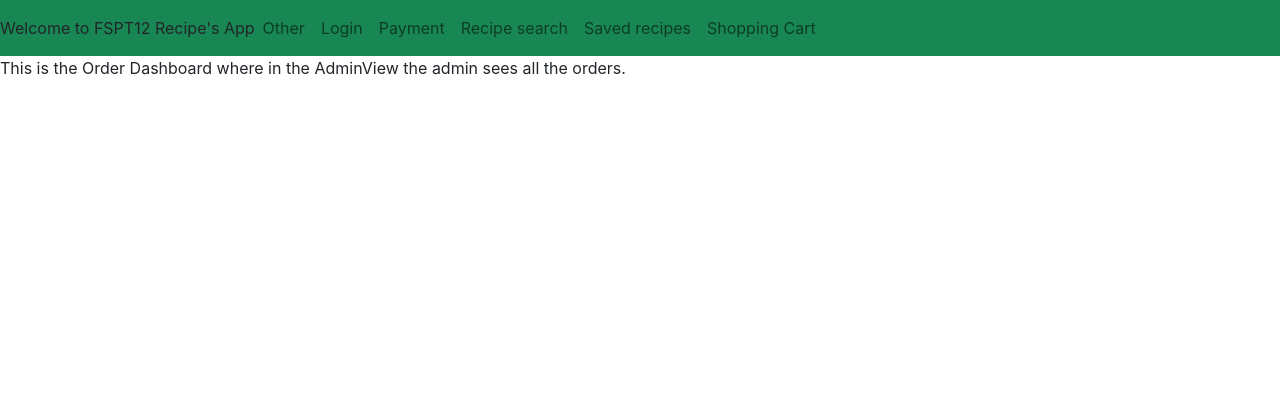
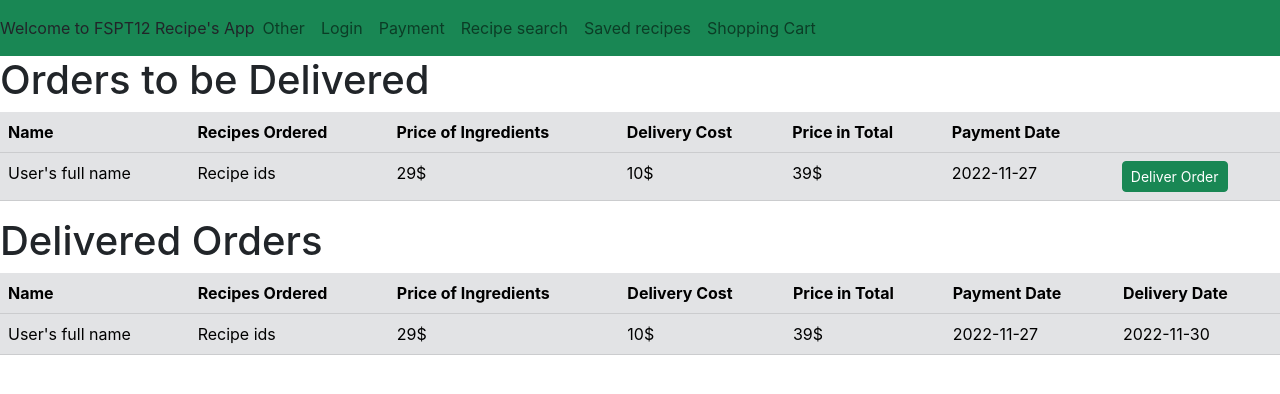
Before and after one commit to CodeOp-tech/FSPT12-final-project, a React (Create React App) app in the folder client/: page /ordersdash in a window 1280 px wide. Shown: the top 394 px of the page. Built offline with nearby package versions, Linux system fonts and the light colour scheme; no server answers.

Commit message:
payment successful and ordersdash with hardcoded data

```diff
--- a/client/src/App.css
+++ b/client/src/App.css
@@ -3,3 +3,7 @@
     width:100%;
     justify-content: center;
 }
+
+.list-group{
+    width:30%;
+}
--- a/client/src/App.js
+++ b/client/src/App.js
@@ -11,6 +11,9 @@ import Recipeinfo from "./components/Recipeinfo";
 import Profile from "./components/Profile";
 import OrdersDashA from "./components/OrdersDashA";
 import SavedRecipes from "./components/SavedRecipes";
+import PaymentSuccess from "./components/PaymentSuccess";
+import { ToastContainer, toast } from 'react-toastify';
+import 'react-toastify/dist/ReactToastify.css';
 
 function App() {
   return (
@@ -41,6 +44,7 @@ function App() {
         <Route path="recipeinfo/:id" element={<Recipeinfo />} />
         <Route path="profile" element={<Profile />} />
         <Route path="ordersdash" element={<OrdersDashA />} />
+        <Route path="payment-successful" element={<PaymentSuccess />} />
       </Routes>
     </div>
   );
--- a/client/src/components/OrdersDashA.js
+++ b/client/src/components/OrdersDashA.js
@@ -1,7 +1,82 @@
-import React from 'react'
+import React from "react";
 
 export default function OrderDashA() {
+  //visible for the admin only
+
+  /*data structure:
+  `orders`(
+    `id` INT UNSIGNED NOT NULL AUTO_INCREMENT,
+    `order_cost` DECIMAL(8, 2) NOT NULL,
+    `delivery_cost` DECIMAL(8, 2) NOT NULL,
+    `user_id` INT NOT NULL,
+    `payment_date` DATETIME NOT NULL,
+    `delivery_status` TINYINT(1) NOT NULL,
+    `recipe_ids` VARCHAR(255) NOT NULL,
+    PRIMARY KEY(id)
+);*/
+
   return (
-    <div>This is the Order Dashboard where in the AdminView the admin sees all the orders.</div>
-  )
+    <div>
+      <h1 className="ml-2">Orders to be Delivered</h1>
+      <table className="table table-hover table-secondary">
+        <thead>
+          <tr>
+            {/* <th scope="col">Delete</th> */}
+            <th scope="col">Name</th>
+            <th scope="col">Recipes Ordered</th>
+            <th scope="col">Price of Ingredients</th>
+            <th scope="col">Delivery Cost</th>
+            <th scope="col">Price in Total</th>
+            <th scope="col">Payment Date</th>
+            <th scope="col"></th>
+          </tr>
+        </thead>
+        <tbody>
+          <tr>
+            <td>User's full name</td>
+            <td>Recipe ids</td>
+            <td>29$</td>
+            <td>10$</td>
+            <td>39$</td>
+            <td>2022-11-27</td>
+            <td>
+              <button
+                className="btn btn-success btn-sm"
+                /* onClick={() => taskInvoiced(task.id)} */
+              >
+                Deliver Order
+              </button>
+            </td>
+          </tr>
+        </tbody>
+      </table>
+
+      <h1 className="ml-2">Delivered Orders</h1>
+      <table className="table table-hover table-secondary">
+        <thead>
+          <tr>
+            {/* <th scope="col">Delete</th> */}
+            <th scope="col">Name</th>
+            <th scope="col">Recipes Ordered</th>
+            <th scope="col">Price of Ingredients</th>
+            <th scope="col">Delivery Cost</th>
+            <th scope="col">Price in Total</th>
+            <th scope="col">Payment Date</th>
+            <th scope="col">Delivery Date</th>
+          </tr>
+        </thead>
+        <tbody>
+          <tr>
+            <td>User's full name</td>
+            <td>Recipe ids</td>
+            <td>29$</td>
+            <td>10$</td>
+            <td>39$</td>
+            <td>2022-11-27</td>
+            <td>2022-11-30</td>
+          </tr>
+        </tbody>
+      </table>
+    </div>
+  );
 }
--- a/client/src/components/PaymentA.js
+++ b/client/src/components/PaymentA.js
@@ -1,51 +1,61 @@
-import axios from 'axios';
-import React, { useState } from 'react'
-import StripeCheckout from 'react-stripe-checkout'
-//for displaying a notification about the payment
-import { ToastContainer, toast } from 'react-toastify';
-import 'react-toastify/dist/ReactToastify.css';
+import axios from "axios";
+import React, { useState } from "react";
+import StripeCheckout from "react-stripe-checkout";
+import {Routes, Route, useNavigate} from 'react-router-dom';
 
 export default function PaymentA() {
+  //create post request to store orders in the 'orders' table --> fetch & display in OrdersDash
+  //create logic for couting delivery cost
+  //CREATE SUCCESS PAGE!!!
+  const navigate = useNavigate();
 
   //order objects with all the order details we need for the payment
+  //need to pass this as props to PaymentSuccess.js
   const [order, setOrder] = useState({
-    name: "Sample",
-    price: "200",
-    description: "This is a sample order."
+    id: 123, //int
+    order_cost: 200, //decimal
+    delivery_cost: 20, //decimal
+    user_id: 123, //int
+    payment_date: "payment_date", //datetime
+    delivery_status: false, //tinyint
+    recipe_ids: "123, 456", //varchar
   });
 
-  const  handleToken = async (token, addresses) => {
-    const response = await axios.post('http://localhost:5002/checkout', {token, order})
+  const handleToken = async (token, addresses) => {
+    const response = await axios.post("http://localhost:5002/checkout", {
+      token,
+      order,
+    });
 
     //take the response and check for the status property
-    console.log(response.status)
+    console.log(response.status);
 
-    if(response.status === 200) {
-      toast.success("Payment successful.", {
-        position: toast.POSITION.TOP_CENTER
-      });
+    if (response.status === 200) {
+      //redirecting the user to the 'Payment Succesful' page
+      navigate('/payment-successful');
+      console.log("Payment successful.");
     } else {
-      toast.error("Payment error.", {
-        position: toast.POSITION.TOP_CENTER
-      });
+      console.log("Payment unsuccessful.");
     }
-
-  }
+  };
 
   return (
     <div>
       {/*<ToastContainer />*/}
-      <div className='container'>
-        <h1 className='text-center m-5'>Payment checkout</h1>
-        <div className='form-group container'>
-          <StripeCheckout className='pay-btn' stripeKey='pk_test_51M56f8C8rWbcbjLQhdLEyScdQrQL4wj3RFqGlXaGPlXSl2lGnKXr9BjCQR9WD1uhtZfPy7GvuW276GBZMIFhUL1500xXgunrmM'
-          token={handleToken}
-          amount={order.price*100}
-          name={order.name}
-          billingAddress
-          shippingAddress/>
+      <div className="container">
+        <h1 className="text-center m-5">Payment checkout</h1>
+        <div className="form-group container">
+          <StripeCheckout
+            className="pay-btn"
+            stripeKey="pk_test_51M56f8C8rWbcbjLQhdLEyScdQrQL4wj3RFqGlXaGPlXSl2lGnKXr9BjCQR9WD1uhtZfPy7GvuW276GBZMIFhUL1500xXgunrmM"
+            token={handleToken}
+            amount={order.price * 100}
+            name={order.name}
+            billingAddress
+            shippingAddress
+          />
         </div>
       </div>
     </div>
-  )
+  );
 }
--- /dev/null
+++ b/client/src/components/PaymentSuccess.js
@@ -0,0 +1,66 @@
+import React, { useState } from "react";
+
+export default function PaymentSuccess() {
+  const [order, setOrder] = useState({
+    id: 123, //int
+    order_cost: 200, //decimal
+    delivery_cost: 20, //decimal
+    user_id: 123, //int
+    payment_date: "payment_date", //datetime
+    delivery_status: false, //tinyint
+    recipe_ids: "123, 456", //varchar
+  });
+
+  //I need to fetch the list of ingredients based on the recipe ids.
+
+  return (
+    <div>
+      <h1>Thank you for your order, "name"! Your payment was successful.</h1>
+      <h3>Order Summary</h3>
+
+      <div className="list-group">
+        <p
+          className="list-group-item list-group-item-action flex-column align-items-start"
+        >
+          <div className="d-flex w-100 justify-content-between">
+            <h5 className="mb-1">Apple</h5>
+            <small>Price in total: 5$</small>
+          </div>
+          <p className="mb-1">
+            Quantity: 3 pieces
+          </p>
+          <small>Recipe: Include recipe title here</small>
+        </p>
+        <p
+          className="list-group-item list-group-item-action flex-column align-items-start"
+        >
+          <div className="d-flex w-100 justify-content-between">
+            <h5 className="mb-1">Banana</h5>
+            <small>Price in total: 6$</small>
+          </div>
+          <p className="mb-1">
+            Quantity: 2 pieces
+          </p>
+          <small>Recipe: Include recipe title here</small>
+        </p>
+        <p
+          className="list-group-item list-group-item-action flex-column align-items-start"
+        >
+          <div className="d-flex w-100 justify-content-between">
+            <h5 className="mb-1">Walnut</h5>
+            <small>Price in total: 8$</small>
+          </div>
+          <p className="mb-1">
+            Quantity: 20 dkg
+          </p>
+          <small>Recipe: Include recipe title here</small>
+        </p>
+      </div>
+
+    <h4>In total you paid: 29$ (Including delivery fee, which is 10$)</h4>
+
+    <h5>We'll notify you when your orders is on the way.</h5>
+
+    </div>
+  );
+}
--- a/package.json
+++ b/package.json
@@ -17,6 +17,8 @@
     "morgan": "~1.9.1",
     "mysql": "^2.18.1",
     "nodemon": "^2.0.20",
+    "react-notifications": "^1.7.4",
+    "react-router": "^6.4.3",
     "react-stripe-checkout": "^2.6.3",
     "react-toastify": "^9.1.1",
     "spoonacular-api-library": "^1.0.5",
```
Also changed, not shown: 1 other file (tests, documents, lock files or other folders).
